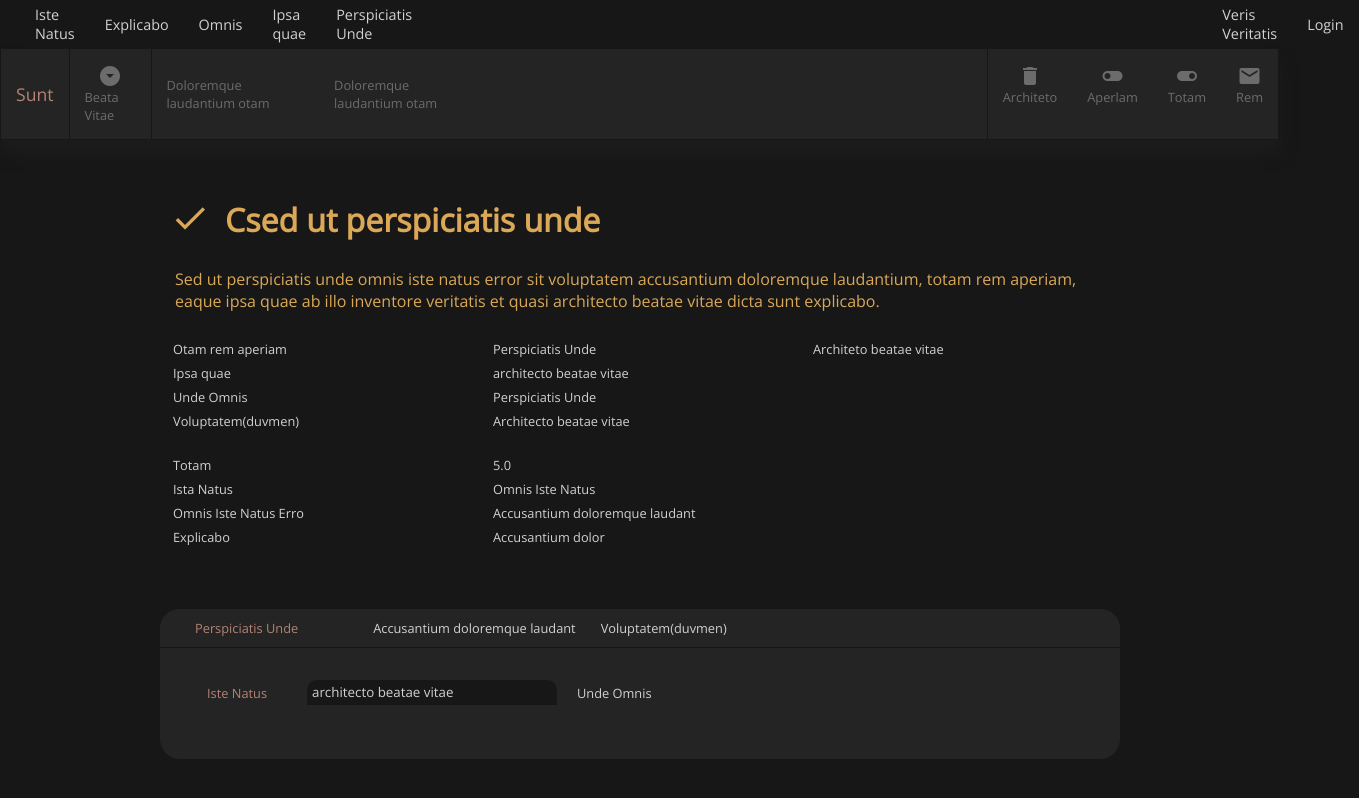
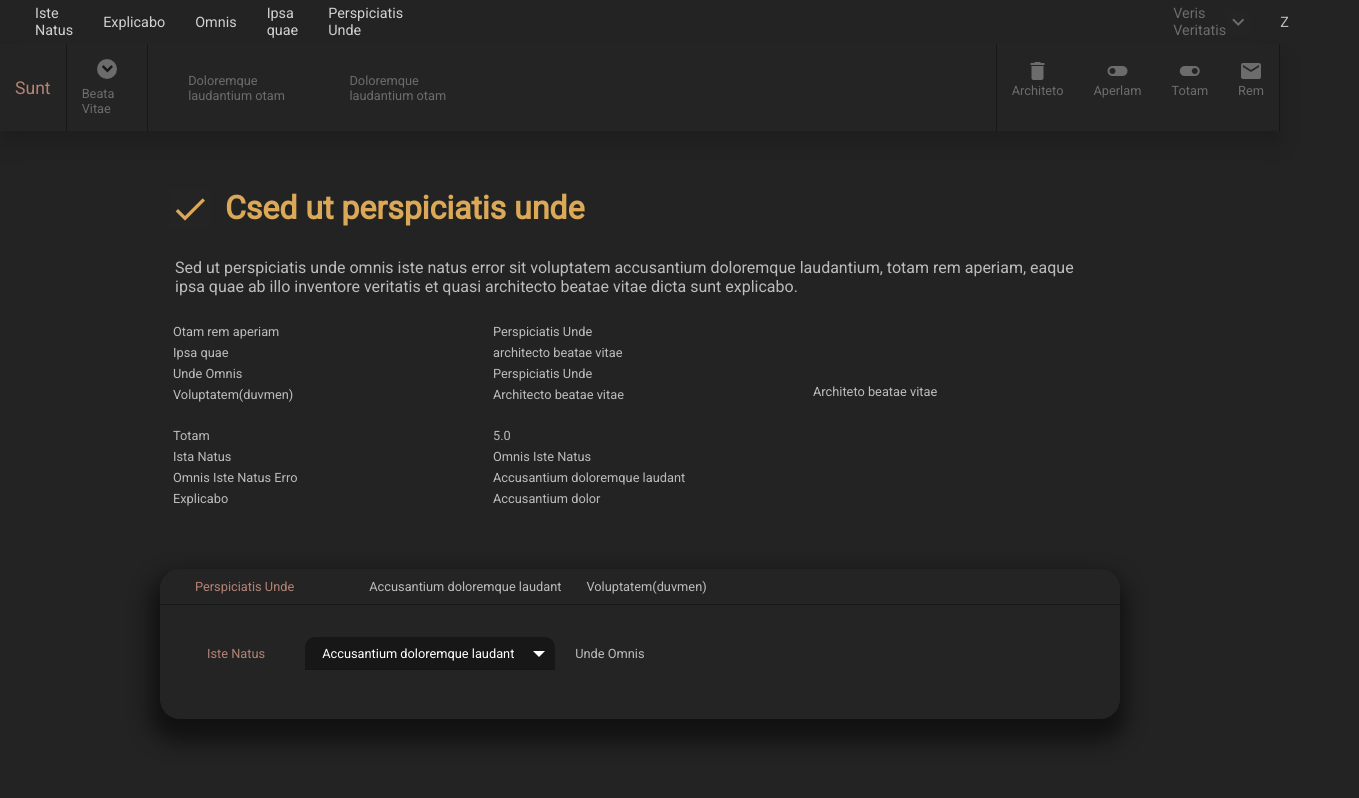
Before and after one commit to Banjer71/Nakhoda-challenge, a plain HTML site: page index.html in a window 1280 px wide. Shown: the whole page, 1359 px wide, since content can reach past the window. Drawn offline with nearby package versions, Linux system fonts and the light colour scheme.

Commit message:
add index and style files

```diff
--- a/index.html
+++ b/index.html
@@ -9,6 +9,7 @@
     <link rel="stylesheet" href="https://use.fontawesome.com/releases/v5.5.0/css/all.css">
     <link rel="stylesheet" href="https://fonts.googleapis.com/icon?family=Material+Icons">
     <link href="https://fonts.googleapis.com/css?family=Open+Sans" rel="stylesheet">
+    <link href="https://fonts.googleapis.com/css?family=Open+Sans|Roboto" rel="stylesheet">
     <link rel="stylesheet" href="style.css">
 </head>
 
@@ -20,15 +21,19 @@
             <li><a href="#">Omnis</a></li>
             <li><a href="#">Ipsa quae</a></li>
             <li><a href="#">Perspiciatis Unde</a></li>
-            <li><a href="#">Veris Veritatis</a></li>
-            <li><a href="#">Login</a></li>
+            <li>Veris Veritatis<i class="material-icons">
+                keyboard_arrow_down
+            </i></li>
+            <li><a href="#"><span class="zorro">Z</span></a></li>
         </ul>
     </nav>
     <!-- <header> -->
 
     <ul class="main-nav">
         <li><a href="">Sunt</a></li>
-        <li><a href=""><i class="material-icons">arrow_drop_down_circle</i>Beata Vitae</a></li>
+        <li><a href=""><i class="material-icons">
+            keyboard_arrow_down
+        </i>Beata Vitae</a></li>
         <li><a href="">Doloremque laudantium otam</a></li>
         <li><a href="">Doloremque laudantium otam</a></li>
         <li><a href=""><i class="material-icons">delete</i>Architeto</a></li>
@@ -69,8 +74,8 @@
                     </ul>
                 </div>
                 <div class="box-menu">
-                    <ul>
-                        <li>Architeto beatae vitae</li>
+                    <ul class="box-menu-single">
+                        <li class="last">Architeto beatae vitae</li>
                     </ul>
                 </div>
                 <div class="box-menu">
@@ -103,9 +108,9 @@
                 <ul class="forth-menu">
                     <li><a href="#">Iste Natus</a></li>
                     <li>
-                        <!-- <form action="#"> -->
+                        <div class="custom-select">
                             <select name="latin-list" id="latin">
-                                <option value="architecto beatae vitae ">architecto beatae vitae</option>
+                                <option value="architecto beatae vitae ">Accusantium doloremque laudant</option>
                                 <option value="architecto beatae vitae ">architecto beatae vitae</option>
                                 <option value="architecto beatae vitae ">architecto beatae vitae</option>
                                 <option value="architecto beatae vitae ">architecto beatae vitae</option>
@@ -113,14 +118,88 @@
                                 <option value="architecto beatae vitae ">architecto beatae vitae</option>
                                 <option value="architecto beatae vitae ">architecto beatae vitae</option>
                             </select>
-<!--
-                        </form> -->
+                        </div>
                     </li>
                     <li><a href="#">Unde Omnis</a></li>
                 </ul>
             </div>
     </main>
 
+    <script>
+        var x, i, j, selElmnt, a, b, c;
+        /*look for any elements with the class "custom-select":*/
+        x = document.getElementsByClassName("custom-select");
+        for (i = 0; i < x.length; i++) {
+            selElmnt = x[i].getElementsByTagName("select")[0];
+            /*for each element, create a new DIV that will act as the selected item:*/
+            a = document.createElement("DIV");
+            a.setAttribute("class", "select-selected");
+            a.innerHTML = selElmnt.options[selElmnt.selectedIndex].innerHTML;
+            x[i].appendChild(a);
+            /*for each element, create a new DIV that will contain the option list:*/
+            b = document.createElement("DIV");
+            b.setAttribute("class", "select-items select-hide");
+            for (j = 1; j < selElmnt.length; j++) {
+                /*for each option in the original select element,
+                create a new DIV that will act as an option item:*/
+                c = document.createElement("DIV");
+                c.innerHTML = selElmnt.options[j].innerHTML;
+                c.addEventListener("click", function (e) {
+                    /*when an item is clicked, update the original select box,
+                    and the selected item:*/
+                    var y, i, k, s, h;
+                    s = this.parentNode.parentNode.getElementsByTagName("select")[0];
+                    h = this.parentNode.previousSibling;
+                    for (i = 0; i < s.length; i++) {
+                        if (s.options[i].innerHTML == this.innerHTML) {
+                            s.selectedIndex = i;
+                            h.innerHTML = this.innerHTML;
+                            y = this.parentNode.getElementsByClassName("same-as-selected");
+                            for (k = 0; k < y.length; k++) {
+                                y[k].removeAttribute("class");
+                            }
+                            this.setAttribute("class", "same-as-selected");
+                            break;
+                        }
+                    }
+                    h.click();
+                });
+                b.appendChild(c);
+            }
+            x[i].appendChild(b);
+            a.addEventListener("click", function (e) {
+                /*when the select box is clicked, close any other select boxes,
+                and open/close the current select box:*/
+                e.stopPropagation();
+                closeAllSelect(this);
+                this.nextSibling.classList.toggle("select-hide");
+                this.classList.toggle("select-arrow-active");
+            });
+        }
+        function closeAllSelect(elmnt) {
+            /*a function that will close all select boxes in the document,
+            except the current select box:*/
+            var x, y, i, arrNo = [];
+            x = document.getElementsByClassName("select-items");
+            y = document.getElementsByClassName("select-selected");
+            for (i = 0; i < y.length; i++) {
+                if (elmnt == y[i]) {
+                    arrNo.push(i)
+                } else {
+                    y[i].classList.remove("select-arrow-active");
+                }
+            }
+            for (i = 0; i < x.length; i++) {
+                if (arrNo.indexOf(i)) {
+                    x[i].classList.add("select-hide");
+                }
+            }
+        }
+        /*if the user clicks anywhere outside the select box,
+        then close all select boxes:*/
+        document.addEventListener("click", closeAllSelect);
+    </script>
+
 
 </body>
 
--- a/style.css
+++ b/style.css
@@ -1,18 +1,12 @@
 * {
-    /* outline: 1px solid rgb(151, 148, 148); */
     margin: 0;
     padding: 0;
     list-style: none;
-    color: #D1D1D1;
+    color: #BCBCBC;
     font-family: 'Open Sans', sans-serif;
-    /* box-sizing: border-box; */
-
-
+    box-sizing: border-box;
+    font-family: 'Roboto', sans-serif;
 }
-/*
-*::before, *::after {
-    box-sizing: border-box;
-} */
 
 
 .material-icons {
@@ -24,7 +18,7 @@ a {
     text-decoration: none;
 }
 body {
-    background: #171717;
+    background: #232323;
 }
 /* ***************************
 *        Top menu            *
@@ -49,8 +43,22 @@ body {
 
 .top-nav li:nth-child(5) {
     color:#fff;
-    margin-right: 780px;
+    margin-right: 740px;
   }
+
+  .top-nav li:nth-child(6) {
+    color:#6C6C6C;
+    margin-right: auto;
+    display: -webkit-flex;
+    align-items: center;
+  }
+
+
+
+
+  /* .top-nav .material-icons {
+      color: #fff;
+  } */
 
 /* ***************************
 *        Main menu            *
@@ -63,7 +71,7 @@ body {
     background-color: #242424;
     box-shadow: 1px 14px 13px 0px rgba(31, 30, 30, 0.75);
     margin-bottom: 3rem;
-    border: 1px solid #171717;
+
 }
 
 .main-nav li {
@@ -93,7 +101,7 @@ body {
     display: flex;
     align-items: center;
     border-left: 1px solid #171717;
-
+    padding-left: 40px;
   }
 
 .main-nav li:nth-child(4) {
@@ -118,6 +126,17 @@ body {
     text-align: center;
 }
 
+
+.main-nav li:nth-child(2) .material-icons{
+   background: #6C6C6C;
+   color: #171717;
+   border-radius: 50%;
+   width: 20px;
+   height: 20px;
+   font-size: 20px;
+   margin: 0 auto 7px auto;
+   font-weight: bold;
+  }
 
 
 
@@ -148,11 +167,10 @@ h1 .material-icons {
     font-size: 2.5rem;
     display: inline-flex;
     margin-right: 15px;
-    background: #171717;
 }
 
 .sub-info {
-    color: #DAA857;
+    color: ##BCBCBC;
     font-size: 1rem;
     padding: 15px;
 }
@@ -172,10 +190,15 @@ h1 .material-icons {
     padding: 3px;
 }
 
+.last {
+  margin-top: 60px;
+}
+
 .number-two {
     height: 150px;
     background: #242424;
     border-radius: 20px ;
+    box-shadow: -2px 14px 20px 8px rgba(12, 12, 12, 0.75);
 }
 
 .modal-box.one {
@@ -262,13 +285,85 @@ h1 .material-icons {
     color: #B48375;
 }
 
-select {
-    width: 250px;
-    border-radius: 10px 10px 0 0;
-    background: #171717;
-    color: #D1D1D1;
-    border: none;
-    padding: 5px;
-    appearance: none;
-    outline: 0;
+
+
+
+/* ************************ */
+
+
+/*the container must be positioned relative:*/
+.custom-select {
+  position: relative;
+  width: 250px;
+
 }
+
+.custom-select select {
+  display: none; /*hide original SELECT element:*/
+
+}
+
+.select-selected {
+  background-color: #171717;
+  border-radius: 10px 10px 0 0;
+}
+
+/*style the arrow inside the select element:*/
+.select-selected:after {
+  position: absolute;
+  content: "";
+  top: 14px;
+  right: 10px;
+  width: 0;
+  height: 0;
+  border: 6px solid transparent;
+  border-color: #fff transparent transparent transparent;
+}
+
+/*point the arrow upwards when the select box is open (active):*/
+.select-selected.select-arrow-active:after {
+  border-color: transparent transparent #fff transparent;
+  top: 7px;
+}
+
+/*style the items (options), including the selected item:*/
+.select-items div,.select-selected {
+  color: #ffffff;
+  padding: 8px 16px;
+  border: 1px solid transparent;
+  border-color: transparent transparent rgba(0, 0, 0, 0.1) transparent;
+  cursor: pointer;
+  user-select: none;
+
+}
+
+.select-items div:last-child,.select-selected:last-child {
+  color: #ffffff;
+  padding: 8px 16px;
+  border: 1px solid transparent;
+  border-color: transparent transparent rgba(0, 0, 0, 0.1) transparent;
+  cursor: pointer;
+  user-select: none;
+  border-radius: 0 0 25% 25%;
+
+
+}
+
+/*style items (options):*/
+.select-items {
+  position: absolute;
+  background-color: #232323;
+  top: 100%;
+  left: 0;
+  right: 0;
+  z-index: 99;
+}
+
+/*hide the items when the select box is closed:*/
+.select-hide {
+  display: none;
+}
+
+.select-items div:hover, .same-as-selected {
+  background-color: #171717;
+}
```
